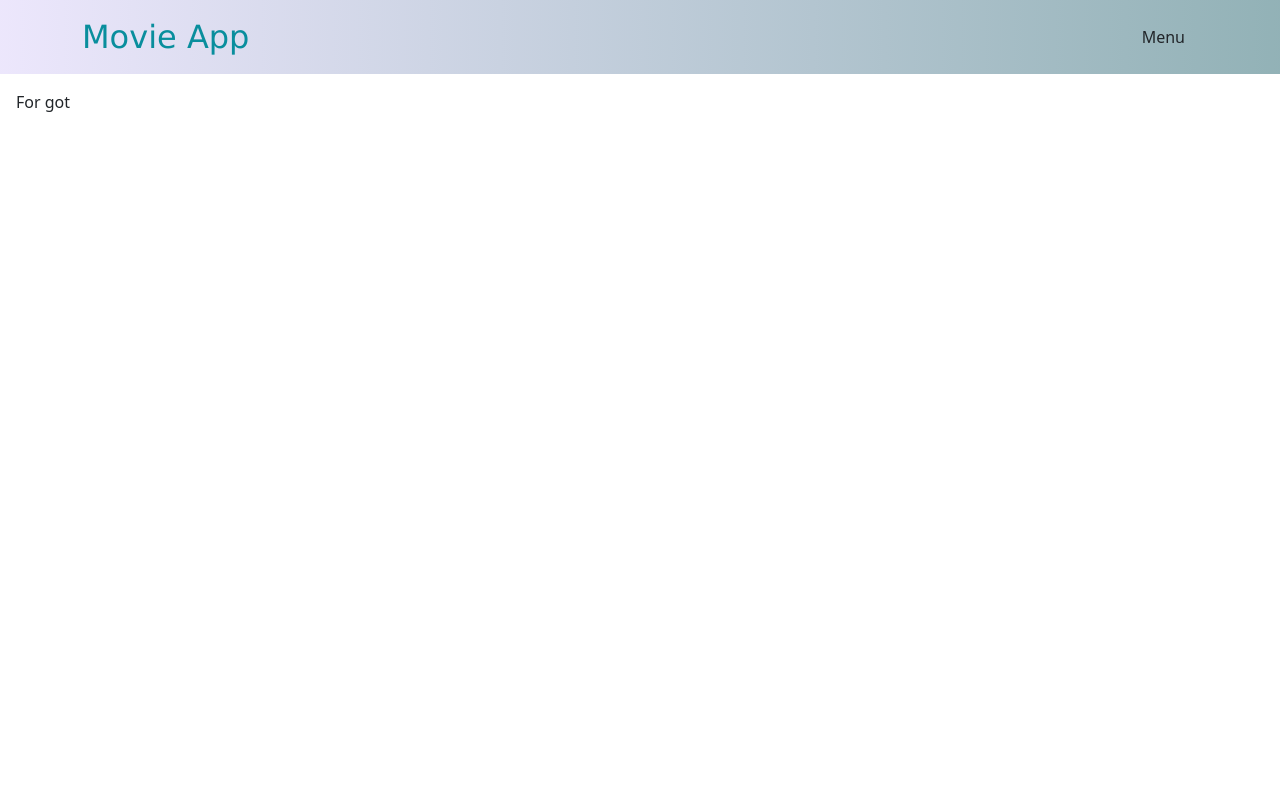
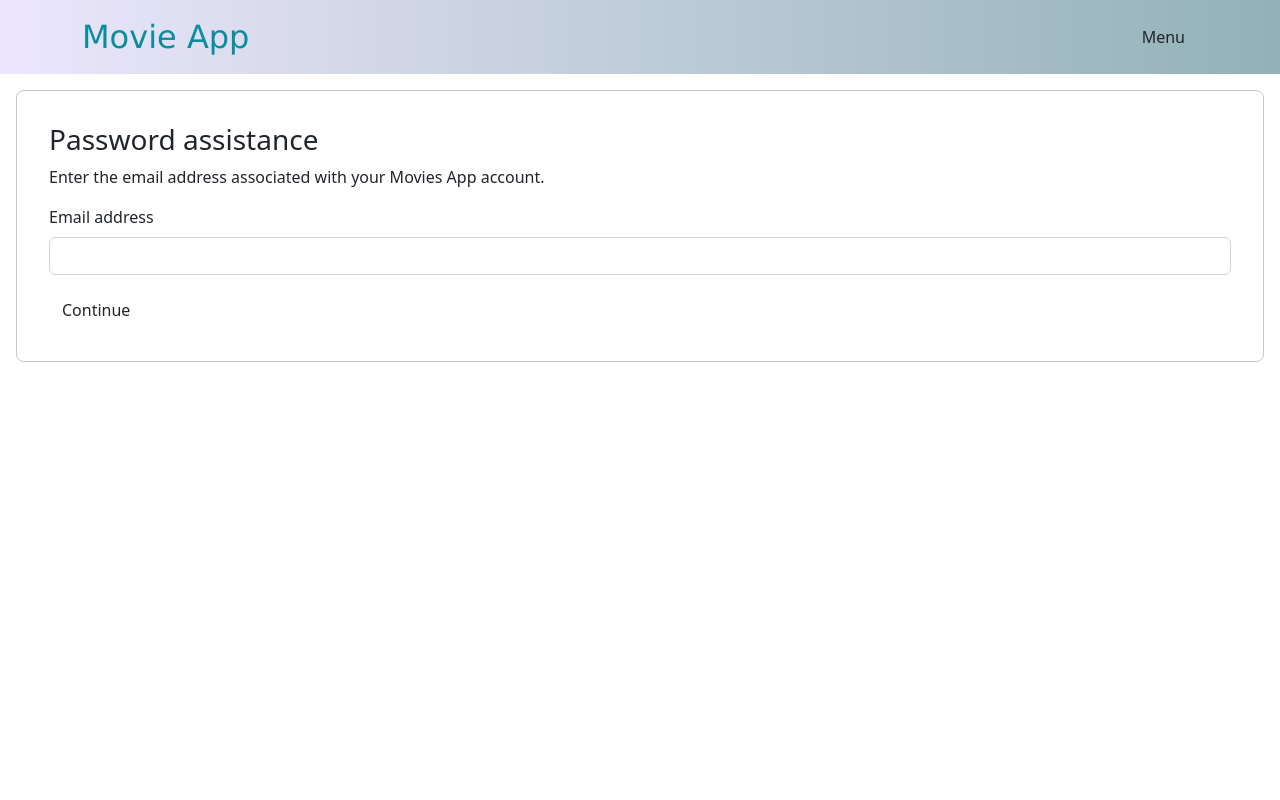
Before and after one commit to Belu-Sanchez/movie-app, a React (Create React App) app: page /forgot in a window 1280 px wide. Shown: the top 800 px of the page. Built offline with nearby package versions, Linux system fonts and the light colour scheme.

Commit message:
updatee/I created form forgot

```diff
--- /dev/null
+++ b/src/components/forms/Forgot/index.tsx
@@ -0,0 +1,26 @@
+import Form from 'react-bootstrap/Form';
+import { Button } from '../index';
+
+const Forgot = () => {
+  return (
+    <>
+      <div className="container-sign-up">
+        <h3>Password assistance</h3>
+        <p>Enter the email address associated with your Movies App account.</p>
+        <Form>
+
+          <Form.Group className="mb-3" controlId="formBasicEmail">
+            <Form.Label>Email address</Form.Label>
+            <Form.Control type="email"  />
+          </Form.Group>
+
+          <Button variant='' type='submit' >Continue</Button>
+
+        </Form>
+        </div>
+
+    </>
+  )
+}
+
+export { Forgot };
--- a/src/components/forms/SignIn/index.tsx
+++ b/src/components/forms/SignIn/index.tsx
@@ -1,4 +1,5 @@
 import Form from 'react-bootstrap/Form';
+import { NavLink } from 'react-router-dom';
 import { Button } from '../index';
 import './styles.scss';
 
@@ -11,7 +12,7 @@ const SignIn = () => {
 
                     <Form.Group className="mb-3" controlId="formBasicEmail">
                         <Form.Label>Email address</Form.Label>
-            <Form.Control type="email"  />
+                        <Form.Control type="email" />
                     </Form.Group>
 
                     <Form.Group className="mb-3" controlId="formBasicPassword">
@@ -21,6 +22,12 @@ const SignIn = () => {
 
 
                     <Button variant='' type='submit' >Submit</Button>
+
+                    <div>
+                        <NavLink to="/forgot">Forgot your password?</NavLink>
+
+                    </div>
+
                 </Form>
             </div>
 
--- a/src/components/forms/index.ts
+++ b/src/components/forms/index.ts
@@ -1,3 +1,4 @@
 export { SignUp as SignUpForm } from './SignUp';
 export { Button } from './Button';
-export { SignIn } from './SignIn'
+export { SignIn } from './SignIn';
+export { Forgot as ForgotForm } from './Forgot';
--- a/src/pages/Forgot/index.tsx
+++ b/src/pages/Forgot/index.tsx
@@ -1,7 +1,9 @@
+import { ForgotForm } from "../../components/forms";
+
 const Forgot = () => {
     return (
         <>
-        <div>For got</div>
+        <ForgotForm />
         </>
     );
 }
```
Lines whose indentation alone changed are shown as unchanged.
